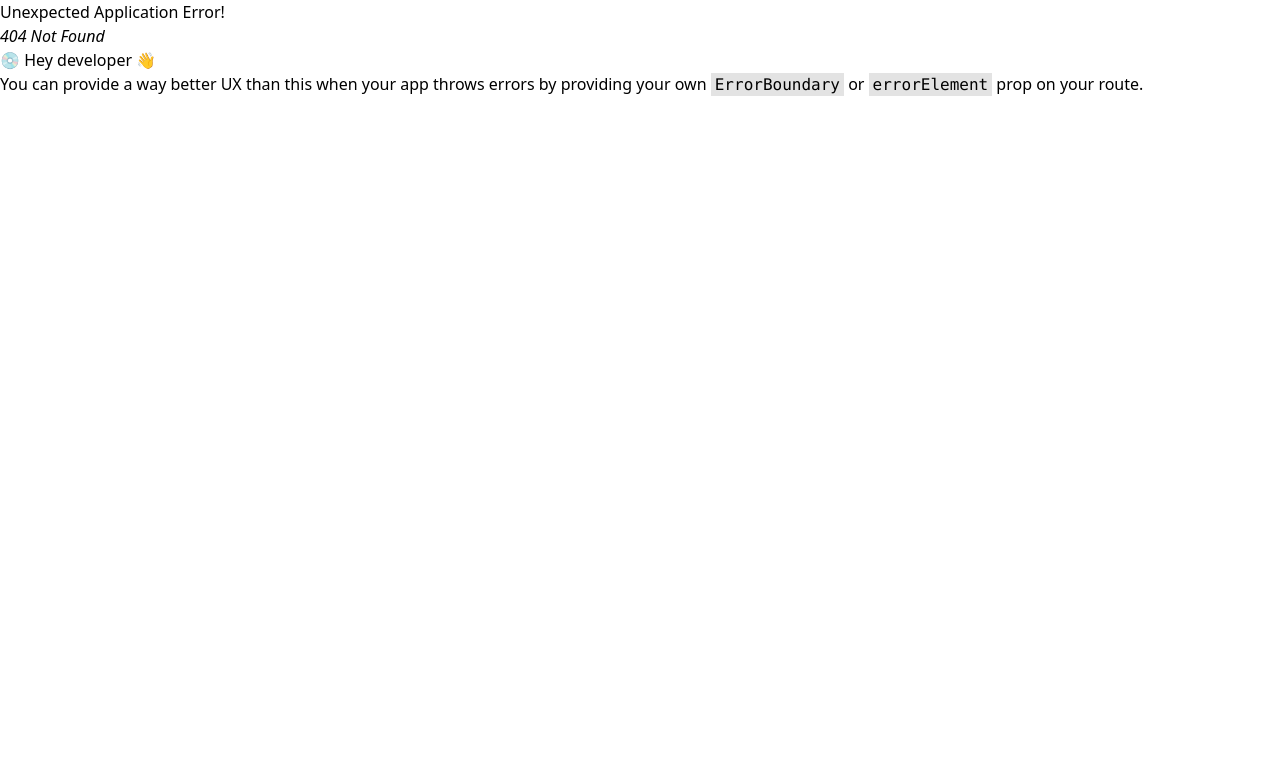
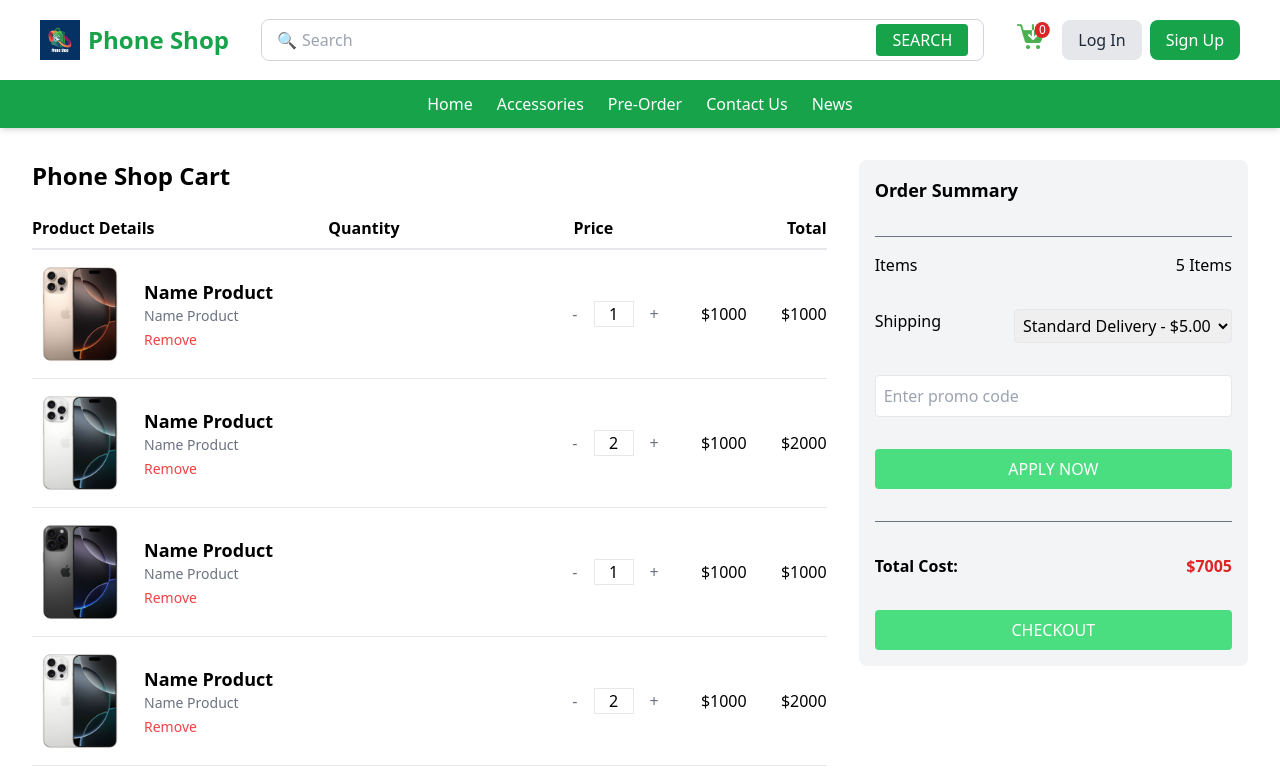
Before and after one commit to satoryuk/pp-phone-shop, a React (Vite) app in the folder User-Section/: page /add-to-cart in a window 1280 px wide. Before the commit this address had no page. Shown: the top 781 px of the page. Built offline with nearby package versions, Linux system fonts and the light colour scheme.

Commit message:
new update

```diff
--- a/User-Section/src/App.jsx
+++ b/User-Section/src/App.jsx
@@ -17,6 +17,7 @@ import Login from "./Pages/auth/Login";
 import ProductDetail from "./Pages/home/ProductDetail";
 import CheckoutPage from "./Pages/home/Checkout";
 import MyOrderPage from "./Pages/home/My_Order";
+import AddToCart from "./Pages/home/AddToCart";
 
 export default function App() {
   const router = createBrowserRouter(
@@ -27,6 +28,7 @@ export default function App() {
           <Route path="product-detail" element={<ProductDetail />} />
           <Route path="compare-product" element={<Compare />} />
           <Route path="add-to-favorite" element={<Add_to_favorite />} />
+          <Route path="add-to-cart" element={<AddToCart />} />
           <Route path="payment" element={<Payment />} />
           <Route path="User-Profile" element={<UserProfile />} />
           <Route path="After-home-page" element={<After_home_page />} />
@@ -37,8 +39,8 @@ export default function App() {
           <Route path="Signup" element={<Signup />} />
           <Route path="Login" element={<Login />} />
         </Route>
-      </>,
-    ),
+      </>
+    )
   );
 
   return <RouterProvider router={router} />;
--- a/User-Section/src/Pages/Assets/image.js
+++ b/User-Section/src/Pages/Assets/image.js
@@ -17,6 +17,7 @@ import messenger_green from "../Assets/messenger_green.png";
 import favorite_green from "../Assets/favorite_green.png";
 import menu from "../Assets/Menu.png";
 import buy from "../Assets/Buy.png";
+import back_sign from "../Assets/back_sign.png";
 
 export {
   logo,
@@ -38,4 +39,5 @@ export {
   favorite_green,
   menu,
   buy,
+  back_sign,
 };
--- a/User-Section/src/Pages/home/AddToCart.jsx
+++ b/User-Section/src/Pages/home/AddToCart.jsx
@@ -0,0 +1,114 @@
+import React, { useState } from "react";
+import CartItem from "./Cart_item";
+import OrderSummary from "./Order_cart_summary";
+import { back_sign } from "../Assets/image";
+import { Link } from "react-router-dom";
+import {
+  blackColor,
+  desertColor,
+  naturalColor,
+  silverColor,
+} from "../Assets/image";
+
+const AddToCart = () => {
+  const [cartItems, setCartItems] = useState([
+    {
+      id: 1,
+      name: "Name Product",
+      price: 1000,
+      quantity: 1,
+      image: desertColor,
+    },
+    {
+      id: 2,
+      name: "Name Product",
+      price: 1000,
+      quantity: 2,
+      image: silverColor,
+    },
+    {
+      id: 3,
+      name: "Name Product",
+      price: 1000,
+      quantity: 1,
+      image: blackColor,
+    },
+    {
+      id: 4,
+      name: "Name Product",
+      price: 1000,
+      quantity: 2,
+      image: silverColor,
+    },
+    {
+      id: 5,
+      name: "Name Product",
+      price: 1000,
+      quantity: 1,
+      image: naturalColor,
+    },
+  ]);
+
+  const handleAddQuantity = (id) => {
+    setCartItems(
+      cartItems.map((item) =>
+        item.id === id ? { ...item, quantity: item.quantity + 1 } : item
+      )
+    );
+  };
+
+  const handleRemoveQuantity = (id) => {
+    setCartItems(
+      cartItems.map((item) =>
+        item.id === id && item.quantity > 1
+          ? { ...item, quantity: item.quantity - 1 }
+          : item
+      )
+    );
+  };
+
+  const total = cartItems.reduce(
+    (sum, item) => sum + item.price * item.quantity,
+    0
+  );
+
+  return (
+    <div>
+      <div className="flex p-8">
+        <div className="w-2/3 pr-4">
+          <h1 className="text-2xl font-semibold mb-6">Phone Shop Cart</h1>
+          <div className="border-b-2 mb-4 pb-2 font-semibold flex justify-between">
+            <span>Product Details</span>
+            <span>Quantity</span>
+            <span>Price</span>
+            <span>Total</span>
+          </div>
+          {cartItems.map((item) => (
+            <CartItem
+              key={item.id}
+              image={item.image}
+              name={item.name}
+              price={item.price}
+              quantity={item.quantity}
+              onAdd={() => handleAddQuantity(item.id)}
+              onRemove={() => handleRemoveQuantity(item.id)}
+            />
+          ))}
+          <Link to="/product-detail">
+            <div className="flex items-center">
+              <img src={back_sign} alt="back_sign" className="w-[25px]" />
+              <a href="#" className="text-green-500 ml-2">
+                Back to shopping
+              </a>
+            </div>
+          </Link>
+        </div>
+        <div className="w-1/3 pl-4">
+          <OrderSummary items={cartItems} shipping={5} total={total + 5} />
+        </div>
+      </div>
+    </div>
+  );
+};
+
+export default AddToCart;
--- /dev/null
+++ b/User-Section/src/Pages/home/Cart_item.jsx
@@ -0,0 +1,32 @@
+import React from "react";
+
+const CartItem = ({ image, name, price, quantity, onAdd, onRemove }) => {
+  return (
+    <div className="flex items-center border-b pb-4 mb-4">
+      <img src={image} alt={name} className="w-24 h-24 object-cover" />
+      <div className="ml-4 flex-grow">
+        <p className="font-semibold text-lg">{name}</p>
+        <p className="text-sm text-gray-500">Name Product</p>
+        <button className="text-red-500 text-sm mt-1">Remove</button>
+      </div>
+      <div className="flex items-center">
+        <button onClick={onRemove} className="text-gray-500 px-2">
+          -
+        </button>
+        <input
+          type="text"
+          value={quantity}
+          readOnly
+          className="w-10 text-center border mx-2"
+        />
+        <button onClick={onAdd} className="text-gray-500 px-2">
+          +
+        </button>
+      </div>
+      <p className="w-20 text-right">${price}</p>
+      <p className="w-20 text-right">${price * quantity}</p>
+    </div>
+  );
+};
+
+export default CartItem;
--- a/User-Section/src/Pages/home/Navbar.jsx
+++ b/User-Section/src/Pages/home/Navbar.jsx
@@ -52,6 +52,7 @@ const Navbar = ({ token, onLogin, onLogout }) => {
 
           {/* Account Btn */}
           <div className="hidden md:flex items-center space-x-4">
+            <Link to="/add-to-cart">
               <button className="relative">
                 <span role="img" aria-label="cart">
                   <img src={buy} alt="buy_cart" className="w-[30px] h-auto" />
@@ -60,6 +61,7 @@ const Navbar = ({ token, onLogin, onLogout }) => {
                   0
                 </span>
               </button>
+            </Link>
 
             {/* Conditional Rendering Based on Token */}
             {token ? (
--- /dev/null
+++ b/User-Section/src/Pages/home/Order_cart_summary.jsx
@@ -0,0 +1,43 @@
+import React from "react";
+
+const OrderSummary = ({ items, shipping, total, onApplyPromo }) => {
+  return (
+    <div className="p-4 bg-gray-100 rounded-lg">
+      <h2 className="text-lg font-semibold mb-8">Order Summary</h2>
+      <hr className="my-4 border-gray-500" />
+      <div className="flex justify-between mb-8">
+        <span>Items</span>
+        <span>{items.length} Items</span>
+      </div>
+      <div className="flex justify-between mb-8">
+        <span>Shipping</span>
+        <select className="border p-1 rounded">
+          <option>Standard Delivery - $5.00</option>
+        </select>
+      </div>
+      <div className="mb-8">
+        <input
+          type="text"
+          placeholder="Enter promo code"
+          className="border p-2 w-full rounded mb-8"
+        />
+        <button
+          onClick={onApplyPromo}
+          className="bg-green-400 text-white w-full py-2 rounded hover:bg-green-500"
+        >
+          APPLY NOW
+        </button>
+      </div>
+      <hr className="mb-8 border-gray-500" />
+      <div className="flex justify-between font-semibold">
+        <span>Total Cost:</span>
+        <span className="text-red-600">${total}</span>
+      </div>
+      <button className="bg-green-400 text-white w-full py-2 rounded mt-8 hover:bg-green-500">
+        CHECKOUT
+      </button>
+    </div>
+  );
+};
+
+export default OrderSummary;
```
Also changed, not shown: User-Section/src/Pages/Assets/back_sign.png (added). Lines whose indentation alone changed are shown as unchanged.
